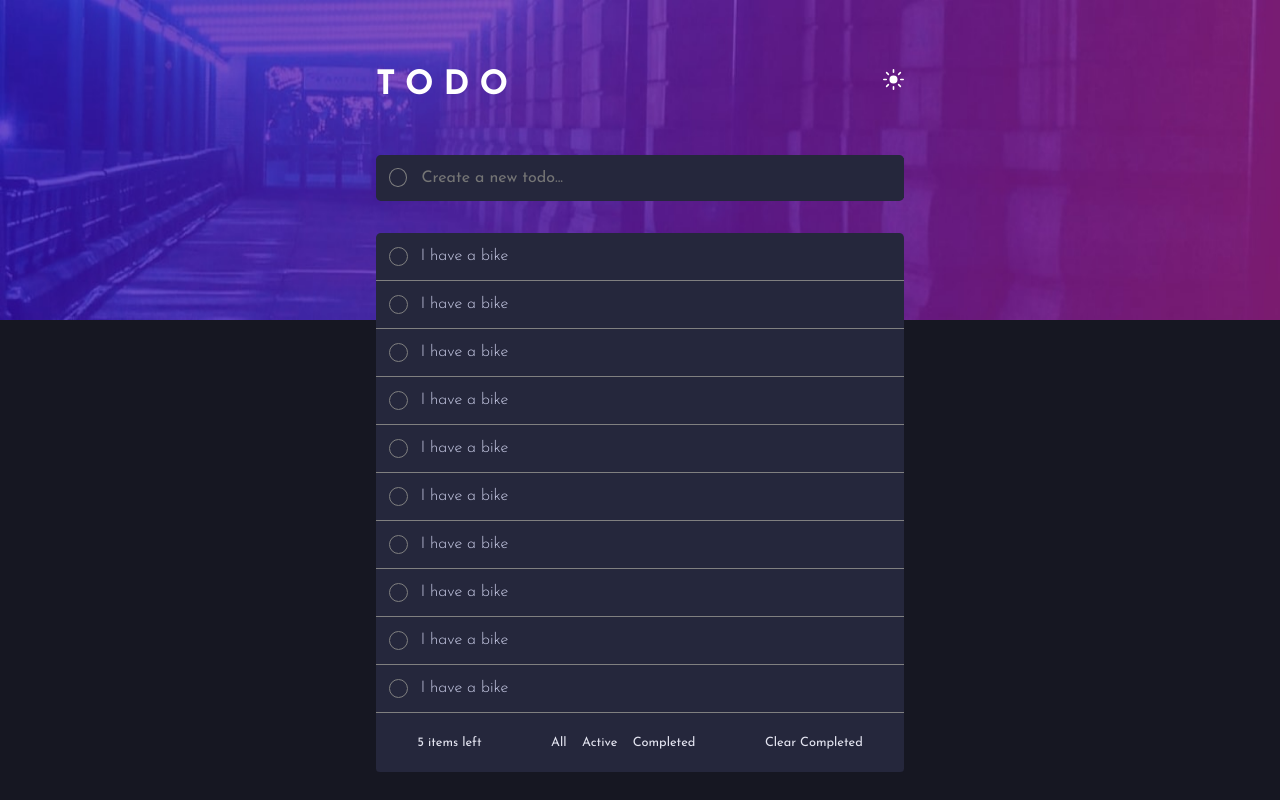
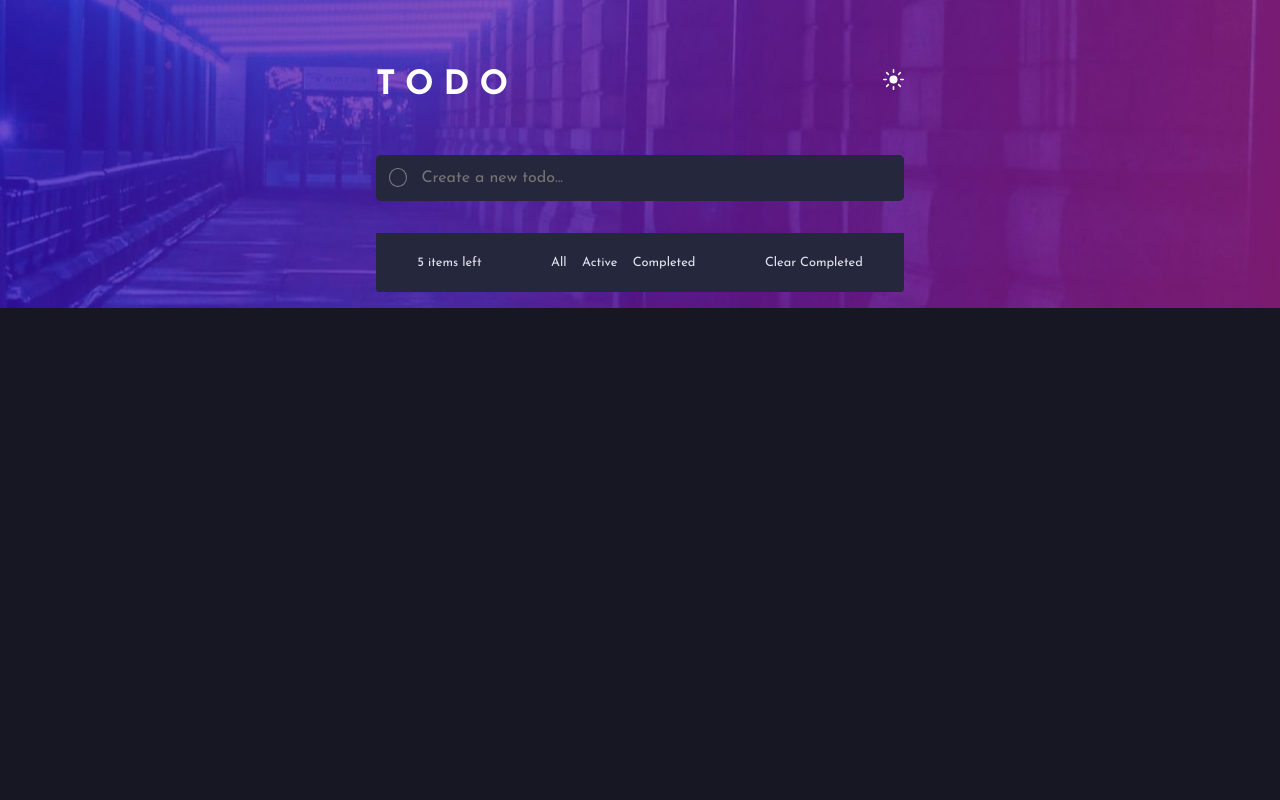
Before and after one commit to swish933/todoApp, a React (Create React App) app: page / in a window 1280 px wide. Built offline with nearby package versions, Linux system fonts and the light colour scheme.

Commit message:
delete/toggle todos

```diff
--- a/src/actions/actions.js
+++ b/src/actions/actions.js
@@ -6,7 +6,7 @@ export const addTodo = (content) => ({
 	payload: { content: content, id: v4() },
 });
 
-export const deleteId = (id) => ({
+export const deleteTodo = (id) => ({
 	type: DELETE_TODO,
 	payload: { id: id },
 });
@@ -18,5 +18,5 @@ export const toggleTodo = (id) => ({
 
 export const setFilter = (filter) => ({
 	type: SET_FILTER,
-	payload: filter,
+	payload: { filter: filter },
 });
--- a/src/components/Input.js
+++ b/src/components/Input.js
@@ -14,6 +14,7 @@ const Input = ({ addTodo }) => {
 	const onSubmit = (e) => {
 		e.preventDefault();
 		addTodo(input);
+		setInput('');
 	};
 	return (
 		<div className='Input'>
--- a/src/components/Menu.css
+++ b/src/components/Menu.css
@@ -20,10 +20,6 @@
 	font-size: 0.9em;
 }
 
-.upper div:nth-child(1) {
-	margin-right: 11em;
-}
-
 .mobile-menu {
 	margin-top: 2em;
 	display: grid;
@@ -35,7 +31,6 @@
 }
 
 .mobile-menu .todo-filters {
-	/* border: 1px solid slateblue; */
 	grid-column: 2 / span 1;
 }
 
@@ -48,8 +43,21 @@
 }
 
 .todo-filters p:hover,
-.upper div:nth-child(2):hover {
+.upper div:nth-child(2):hover,
+.desktop-dash div:last-child:hover {
 	color: var(--clr-lightblue);
+}
+
+.upper div {
+	width: 100%;
+}
+
+.counter p {
+	padding-left: 1.1em;
+}
+
+.clear p {
+	padding-left: 2em;
 }
 
 .active-filter {
--- a/src/components/Menu.js
+++ b/src/components/Menu.js
@@ -22,10 +22,10 @@ const Menu = () => {
 			{/* mobile menu */}
 			<div className='mobile-dash'>
 				<div className='upper'>
-					<div>
+					<div className='counter'>
 						<p>5 items left</p>
 					</div>
-					<div>
+					<div className='clear'>
 						<p>Clear Completed</p>
 					</div>
 				</div>
--- a/src/components/Todo.css
+++ b/src/components/Todo.css
@@ -13,6 +13,24 @@
 	transition: all 0.2s ease-in-out;
 	font-weight: 350;
 	color: hsl(234, 39%, 85%);
+}
+
+.delete {
+	margin-left: auto;
+	margin-top: 0.9em;
+	width: 1.1em;
+	height: 1.1em;
+	margin-right: 1.5em;
+	visibility: hidden;
+	/* border: 1px solid salmon; */
+}
+
+.delete:hover {
+	color: red;
+}
+
+.Todo:hover .delete {
+	visibility: visible;
 }
 
 .Todo:hover {
@@ -37,7 +55,6 @@ input[type='checkbox'] {
 	display: block;
 	width: inherit;
 	height: inherit;
-	/* border: 1px solid salmon; */
 	border-radius: 100%;
 	transition: all 0.1s ease-in;
 	cursor: pointer;
--- a/src/components/Todo.js
+++ b/src/components/Todo.js
@@ -1,15 +1,40 @@
-import React from 'react';
+import React, { useState } from 'react';
+import { connect } from 'react-redux';
+import { toggleTodo, deleteTodo } from '../actions/actions';
+import PropTypes from 'prop-types';
+import deleteIcon from '../images/icon-cross.svg';
 
-const Todo = () => {
+const Todo = ({ content, id, completed, toggleTodo, deleteTodo }) => {
 	return (
 		<div className='Todo'>
 			<div className='checkbox'>
-				<input type='checkbox' id='checkboxInput' />
-				<label for='checkboxInput'></label>
+				<input
+					type='checkbox'
+					id={id}
+					checked={completed}
+					onClick={() => {
+						toggleTodo(id);
+					}}
+				/>
+				<label for={id}></label>
 			</div>
-			<p> I have a bike</p>
+			<p>{content}</p>
+			<img
+				className='delete'
+				src={deleteIcon}
+				alt='delete icon'
+				onClick={() => {
+					deleteTodo(id);
+				}}
+			/>
 		</div>
 	);
 };
 
-export default Todo;
+Todo.propTypes = {
+	toggleTodo: PropTypes.func.isRequired,
+};
+
+const mapDispatchToProps = { toggleTodo, deleteTodo };
+
+export default connect(null, mapDispatchToProps)(Todo);
--- a/src/components/Todos.js
+++ b/src/components/Todos.js
@@ -1,21 +1,31 @@
 import Todo from './Todo';
+import { connect } from 'react-redux';
+import PropTypes from 'prop-types';
 import './Todo.css';
 
-const Todos = () => {
+const Todos = ({ todos }) => {
 	return (
 		<div className='Todos'>
-			<Todo />
-			<Todo />
-			<Todo />
-			<Todo />
-			<Todo />
-			<Todo />
-			<Todo />
-			<Todo />
-			<Todo />
-			<Todo />
+			{todos.map((todo) => {
+				return (
+					<Todo
+						key={todo.id}
+						content={todo.content}
+						id={todo.id}
+						completed={todo.completed}
+					/>
+				);
+			})}
 		</div>
 	);
 };
 
-export default Todos;
+Todos.propTypes = {
+	todos: PropTypes.array.isRequired,
+};
+
+const mapStateToProps = (state) => ({
+	todos: state.todos,
+});
+
+export default connect(mapStateToProps, null)(Todos);
--- a/src/reducers/visibilityFilters.js
+++ b/src/reducers/visibilityFilters.js
@@ -7,7 +7,7 @@ const visibilityFilters = (state = initialState, action) => {
 	const { type, payload } = action;
 	switch (type) {
 		case SET_FILTER:
-			return payload;
+			return payload.filter;
 		default:
 			return state;
 	}
```
